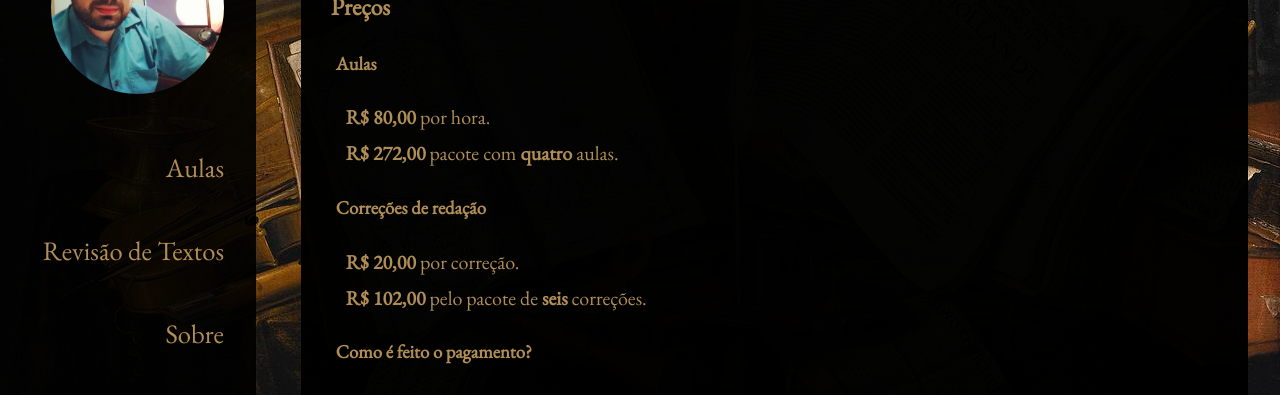
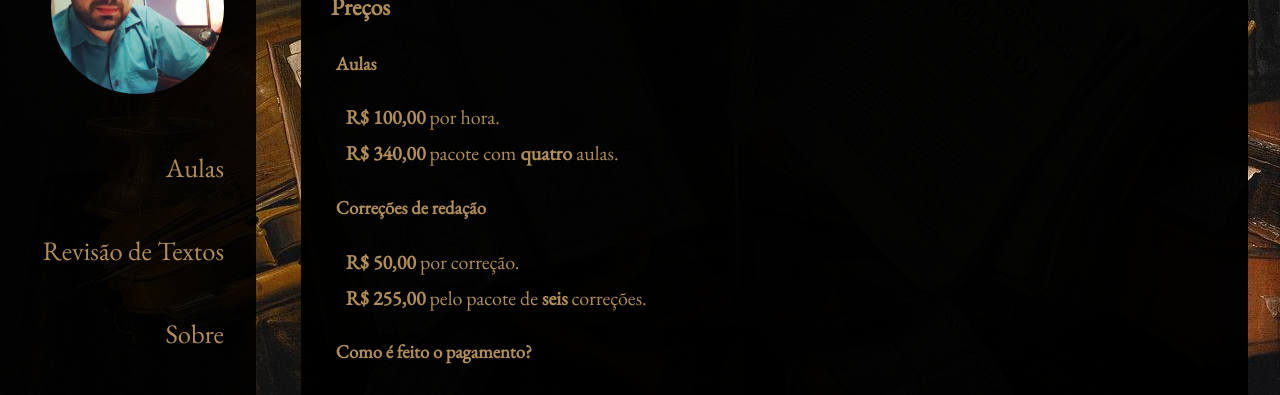
Before and after one commit to luisdarcadia/luisdarcadia.github.io, a Jekyll site: the page built from index.html, in a window 1280 px wide and 900 px high, scrolled down 1139 px. Shown: the part 156-551 px from the top of the window. Built offline with Jekyll 4.4.1, drawn with Linux system fonts in a browser that asks for light colours; nearby versions of some CDN libraries; some of the changed text lies outside the part shown.

Commit message:
Update parametros.yaml

```diff
--- a/_data/parametros.yaml
+++ b/_data/parametros.yaml
@@ -1,11 +1,11 @@
 luis:
-  precorevisaotextual: "0,03"
+  precorevisaotextual: "0,05"
   precorevisaoabnt: "0,01"
   palavraspordia: 3000
   tamanholauda: 300
-  precolauda: 5
+  precolauda: 8
   laudaspordia: 15
-  horaaula: 80
-  correcao: 20
-  precominimo: 80
+  horaaula: 100
+  correcao: 50
+  precominimo: 120
   prazominimo: 2
```
